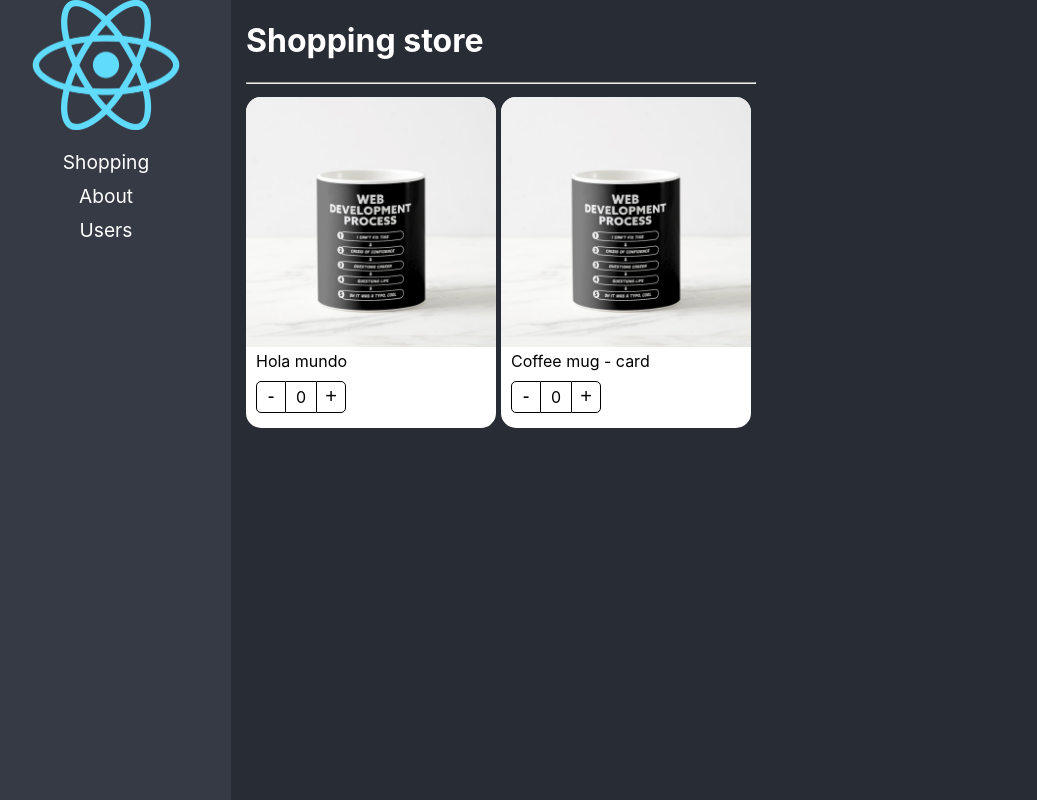
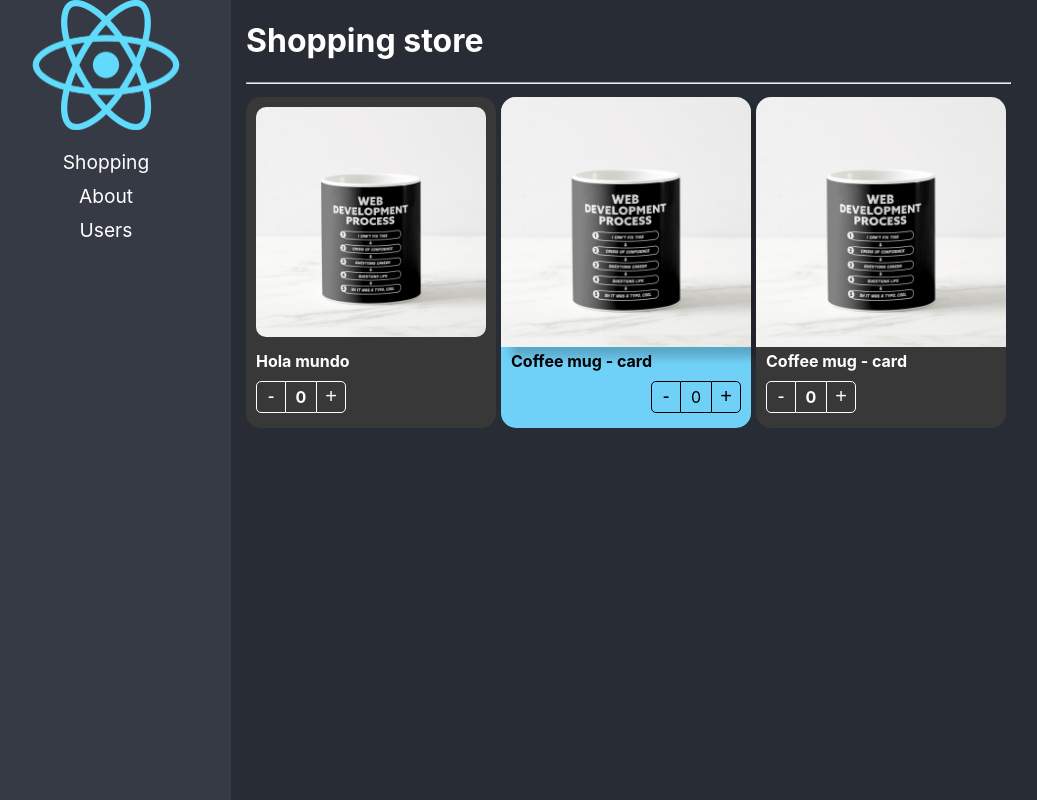
Before and after one commit to DaniPertuz/Base-React-App-6, a React (Create React App) app: page /shopping in a window 1280 px wide. Shown: the whole page, without its empty margins (19-1056 px from the left). Built offline with nearby package versions, Linux system fonts and the light colour scheme.

Commit message:
Component Extend Styles pattern

```diff
--- a/src/02-component-patterns/components/ProductButtons.tsx
+++ b/src/02-component-patterns/components/ProductButtons.tsx
@@ -1,14 +1,22 @@
-import { useContext } from 'react';
+import { CSSProperties, useContext } from 'react';
 
 import { ProductContext } from './ProductCard';
 import Styles from '../styles/styles.module.css';
 
-const ProductButtons = () => {
+export interface ButtonsProps {
+    className?: string;
+    style?: CSSProperties;
+}
+
+const ProductButtons = ({ className, style }: ButtonsProps) => {
 
     const { increase, counter } = useContext(ProductContext);
 
     return (
-        <div className={Styles.buttonsContainer}>
+        <div
+            className={`${Styles.buttonsContainer} ${className}`}
+            style={style}
+        >
             <button className={Styles.buttonMinus} onClick={() => increase(-1)}>-</button>
 
             <div className={Styles.countLabel}>{counter}</div>
--- a/src/02-component-patterns/components/ProductCard.tsx
+++ b/src/02-component-patterns/components/ProductCard.tsx
@@ -1,7 +1,7 @@
-import { createContext } from 'react';
+import { createContext, CSSProperties, ReactElement } from 'react';
 
 import { useProduct } from '../hooks/useProduct';
-import { ProductContextProps, ProductCardProps } from '../interfaces/interfaces';
+import { ProductContextProps, Product } from '../interfaces/interfaces';
 
 import Styles from '../styles/styles.module.css';
 
@@ -14,7 +14,14 @@
 //     increase: (value: number) => void;
 // }
 
-const ProductCard = ({ children, product }: ProductCardProps) => {
+export interface Props {
+    product: Product;
+    children?: ReactElement | ReactElement[];
+    className?: string;
+    style?: CSSProperties;
+}
+
+const ProductCard = ({ children, product, className, style }: Props) => {
 
     const { counter, increase } = useProduct();
 
@@ -26,7 +33,10 @@
                 product
             }}
         >
-            <div className={Styles.productCard}>
+            <div
+                className={`${Styles.productCard} ${className}`}
+                style={style}
+            >
                 {children}
                 {/* <ProductImage img={product.img} />
                 <ProductTitle title={product.title} />
--- a/src/02-component-patterns/components/ProductImage.tsx
+++ b/src/02-component-patterns/components/ProductImage.tsx
@@ -1,10 +1,16 @@
-import { useContext } from 'react';
+import { CSSProperties, useContext } from 'react';
 
 import { ProductContext } from './ProductCard';
 import noImg from '../assets/no-image.jpg';
 import Styles from '../styles/styles.module.css';
 
-const ProductImage = ({ img = '' }) => {
+export interface ImageProps {
+    img?: string;
+    className?: string;
+    style?: CSSProperties;
+}
+
+const ProductImage = ({ img, className, style }: ImageProps) => {
 
     const { product } = useContext(ProductContext);
 
@@ -18,7 +24,12 @@
     }
 
     return (
-        <img className={Styles.productImg} src={imgToShow} alt='No image' />
+        <img
+            className={`${Styles.productImg} ${className}`}
+            src={imgToShow}
+            alt='Product'
+            style={style}
+        />
     );
 }
 
--- a/src/02-component-patterns/components/ProductTitle.tsx
+++ b/src/02-component-patterns/components/ProductTitle.tsx
@@ -1,14 +1,25 @@
-import { useContext } from 'react';
+import { CSSProperties, useContext } from 'react';
 
 import Styles from '../styles/styles.module.css';
 import { ProductContext } from './ProductCard';
 
-const ProductTitle = ({ title }: { title: string; }) => {
+export interface TitleProps {
+    className?: string;
+    title?: string;
+    style?: CSSProperties;
+}
+
+const ProductTitle = ({ title, className, style }: TitleProps) => {
 
     const { product } = useContext(ProductContext);
 
     return (
-        <span className={Styles.productDescription}>{title ? title : product.title}</span>
+        <span
+            className={`${Styles.productDescription} ${className}`}
+            style={style}
+        >
+            {title ? title : product.title}
+        </span>
     );
 }
 
--- a/src/02-component-patterns/pages/ShoppingPage.tsx
+++ b/src/02-component-patterns/pages/ShoppingPage.tsx
@@ -1,4 +1,5 @@
 import { ProductCard, ProductButtons, ProductImage, ProductTitle } from '../components';
+import '../styles/custom-styles.css';
 
 const product = {
     id: '1',
@@ -16,16 +17,33 @@
                 flexDirection: 'row',
                 flexWrap: 'wrap'
             }}>
-                <ProductCard product={product}>
-                    <ProductImage />
-                    <ProductTitle title={'Hola mundo'} />
-                    <ProductButtons />
+                <ProductCard
+                    product={product}
+                    className='bg-dark text-white text-bold'
+                >
+                    <ProductImage className='custom-image' />
+                    <ProductTitle className='text-white text-bold' title={'Hola mundo'} />
+                    <ProductButtons className='custom-buttons' />
                 </ProductCard>
 
-                <ProductCard product={product}>
+                <ProductCard
+                    product={product}
+                    style={{
+                        backgroundColor: '#70D1F8'
+                    }}
+                >
+                    <ProductImage style={{ boxShadow: '10px 10px 10px rgba(0,0,0,0.2)' }} />
+                    <ProductTitle style={{ fontWeight: 'bold' }} />
+                    <ProductButtons style={{ display: 'flex', justifyContent: 'end' }} />
+                </ProductCard>
+
+                <ProductCard
+                    product={product}
+                    className='bg-dark text-white text-bold'
+                >
                     <ProductCard.Image />
                     <ProductCard.Title title={product.title} />
-                    <ProductCard.Buttons />
+                    <ProductCard.Buttons className='custom-buttons' />
                 </ProductCard>
             </div>
         </div>
--- /dev/null
+++ b/src/02-component-patterns/styles/custom-styles.css
@@ -0,0 +1,22 @@
+.bg-dark {
+    background-color: rgb(56, 56, 56);
+}
+
+.text-white {
+    color: white;
+}
+
+.text-bold {
+    font-weight: bold;
+}
+
+.custom-image {
+    border-radius: 20px;
+    padding: 10px;
+    width: calc(100% - 20px);
+}
+
+.custom-buttons button, .custom-buttons div {
+    border-color: white;
+    color: white;
+}
```
Also changed, not shown: src/02-component-patterns/interfaces/interfaces.ts (+7 -9 lines).
